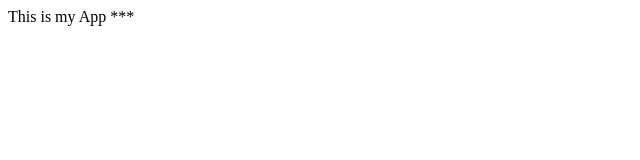
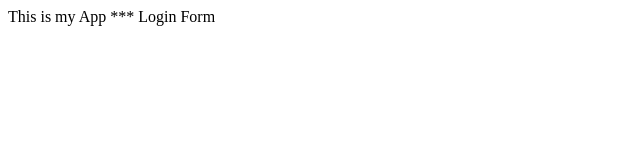
Before and after one commit to cirojoe/mygitsample, a plain HTML site: page index.html in a window 1280 px wide. Shown: the full height of the page, 0-640 px from the left. Drawn offline with Linux system fonts and the light colour scheme.

Commit message:
Login Form

```diff
--- a/index.html
+++ b/index.html
@@ -2,5 +2,6 @@
 <title>My Project</title>
 <body>
 	This is my App ***
+	Login Form
 </body>
 </html>
```
Also changed, not shown: login.html (added, +1 -0 lines), 1 other file.
